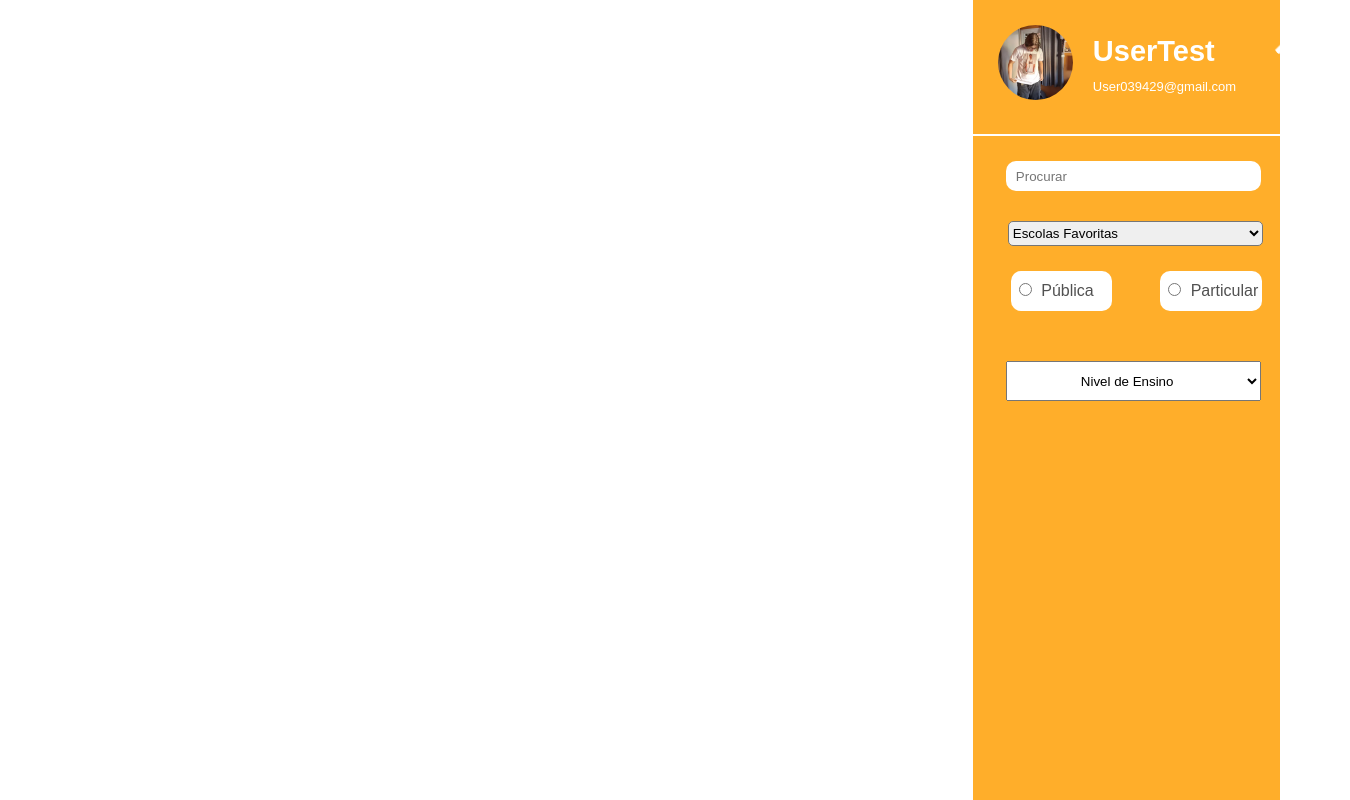
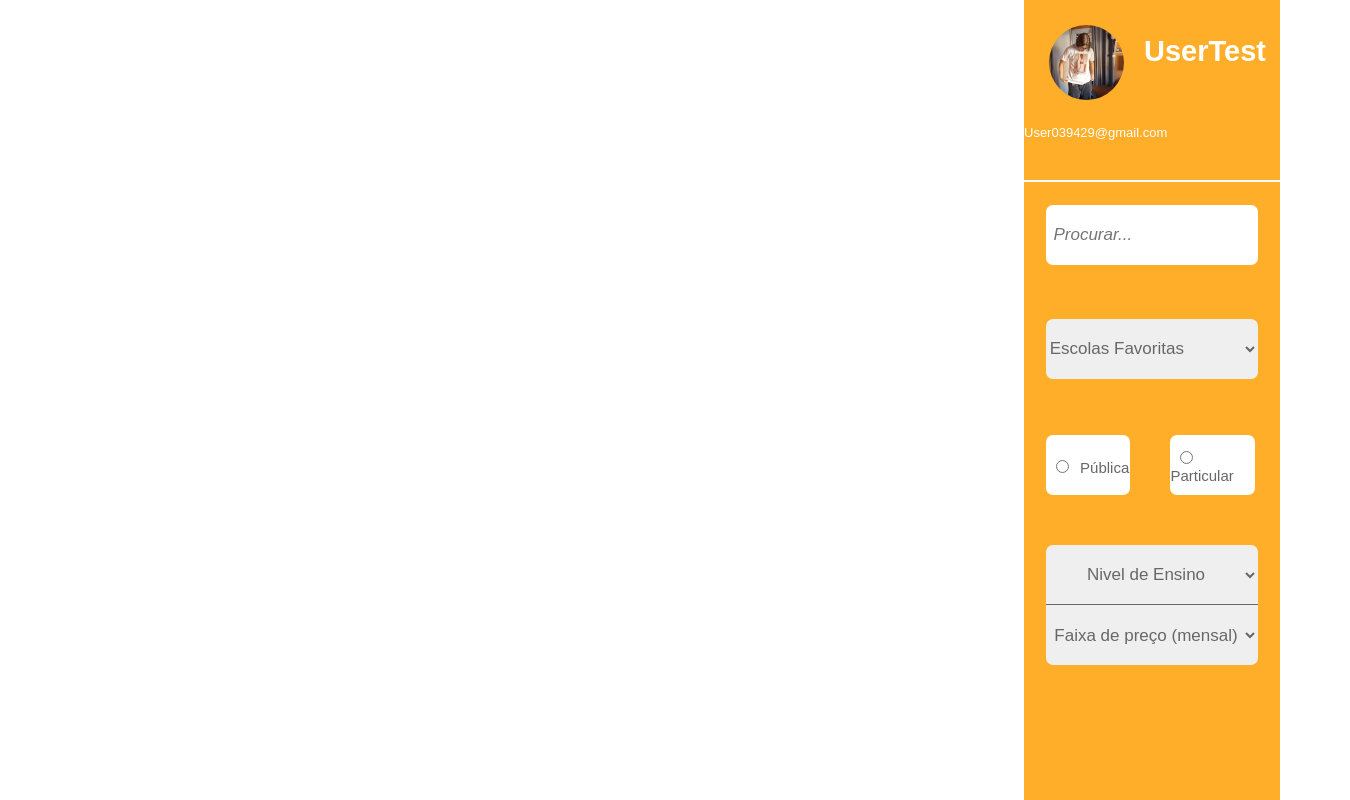
Before and after one commit to senacrs-emti/2025-1MA-cidadeconectada-G02, a plain HTML site: page mapa.html in a window 1280 px wide. Shown: the whole page, 1350 px wide, since content can reach past the window. Drawn offline with Linux system fonts and the light colour scheme.

Commit message:
aparência pronta, só falta adicionar o JS

```diff
--- a/mapa.html
+++ b/mapa.html
@@ -14,25 +14,42 @@
             <h1>UserTest</h1>
             <p>User039429@gmail.com</p>
             <hr>
-            <input type="search" name="" id="searchbar" placeholder="Procurar">
-            <select name="" id="fav">
-                <option value="">Escolas Favoritas</option>
+            <input type="search" id="searchbar" placeholder="Procurar...">
+            <select id="fav">
+                <option>Escolas Favoritas</option>
             </select>
             <div id="publica">
-                <input type="radio" name="" id="marcacao">
+                <input type="radio">
                 <label for="">Pública</label>
             </div>
             <div id="particular">
-                <input type="radio" name="" id="marcacao">
+                <input type="radio">
                 <label for="">Particular</label>
             </div>
-            <select name="" id="nivelensino">
+            <select id="nivelensino">
                 <option value="">Nivel de Ensino</option>
+                <hr>
                 <option value="">Ensino Infantil</option>
+                <hr>
                 <option value="">Ensino Fundamental</option>
+                <hr>
                 <option value="">Ensino Médio</option>
+                <hr>
                 <option value="">EJA</option>
+                <hr>
                 <option value="">Curso Técnico</option>
+            </select>
+            <select id="preco">
+                <option value="">Faixa de preço (mensal)</option>
+                <option value="">Pública</option>
+                <hr>
+                <option value="">≈R$500 - R$1000</option>
+                <hr>
+                <option value="">≈R$1000 - R$1500</option>
+                <hr>
+                <option value="">≈R$1500 - R$2000</option>
+                <hr>
+                <option value="">≈R$2000 - R$2000+</option>
             </select>
         </aside>
     </main>
--- a/style.css
+++ b/style.css
@@ -1,14 +1,16 @@
 * {
     padding: 0px;
     margin: 0px;
+    border: none;
 }
 
 main aside {
-    width: 24%;
+    width: 20%;
     height: 100vh;
     background-color:  #FFAE2A;
     float: right;
     font-family: sans-serif;
+    margin-left: 48px;
 }
 
 main aside img {
@@ -28,74 +30,103 @@ main aside img {
     forced-color-adjust: #ffffff;
 }
 
-h1 {
+main aside h1 {
     font-size: 29px;
     margin-top: 35px;
     margin-bottom: 11px;
     color: #ffffff;
 }
 
-p {
+main aside p {
     font-size: 13px;
     color: #ffffff;
 }
 
-hr {
+main aside hr {
     margin-top: 40px;
     border: 1px solid #ffffff;
 }
 
 #searchbar {
     width: 83%;
-    height: 30px;
-    border-radius: 10px;
+    height: 7.5%;
     border: none;
     margin: auto;
-    padding-left: 10px;
-    margin-left: 33px;
-    margin-top: 25px;
+    padding-left: 3%;
+    margin-left: 8.5%;
+    margin-top: 9%;
+    margin-bottom:10%;
+    border-radius: 7px;
+    font-size: 17px;
+    color: #b7b7b7;
+    font-style:oblique;
 }
 
 main aside #fav {
     width: 83%;
-    height: 25px;
-    margin-left: 35px;
-    margin-top: 30px;
-    border-radius: 5px;
+    height: 7.5%;
+    margin-left: 8.5%;
+    margin-top: 11%;
+    margin-bottom: 11%;
+    border-radius: 7px;
+    font-size: 17px;
+    outline: none;
+    color: #686767;
 }
 
 main aside div {
     width: 33%;
-    height: 40px;
+    height: 7.5%;
     float:left;
     background-color: #ffffff;
-    margin-top: 25px;
-    margin-left: 38px;
+    margin-top: 11%;
+    margin-bottom: 11%;
+    margin-left: 15.7%;
     align-content: center;
     display: block;
-    border-radius: 10px;
+    border-radius: 7px;
+    font-size: 15px;
 }
 
+#publica {
+    margin-left: 8.5%;
+}
 
-main aside #particular{
-    margin-left: 48px;
+#publica label {
+    margin-left: 8.5%;
 }
 
 main aside label {
-    margin-left: 5px;
-    color: #515151;
+    margin-left: px;
+    color: #686767;
 }
 
-main aside #marcacao {
-    margin-left: 8px;
+main aside input {
+    margin-left: 10px;
+    margin-top: 5px;
 }
 
-main aside #nivelensino {
+#nivelensino {
+    font-size: 17px;
+    color: #686767;
     width: 83%;
-    margin: auto;
-    padding-left: 70px;
-    margin-top: 50px;
-    margin-left: 33px;
-    height: 40px;
+    text-align: center;
+    margin-top: 8.5%;
+    margin-left: 8.5%;
+    height: 7.5%;
+    border-top-left-radius: 7px;
+    border-top-right-radius: 7px;
+    border-bottom: 1px solid #686767;
+}
 
+#preco {
+    font-size: 17px;
+    color: #686767;
+    width: 83%;
+    text-align: center;
+    margin-left: 8.5%;
+    height: 7.5%;
+    border-bottom-left-radius: 7px;
+    border-bottom-right-radius: 7px;
+    outline: none;
 }
```
